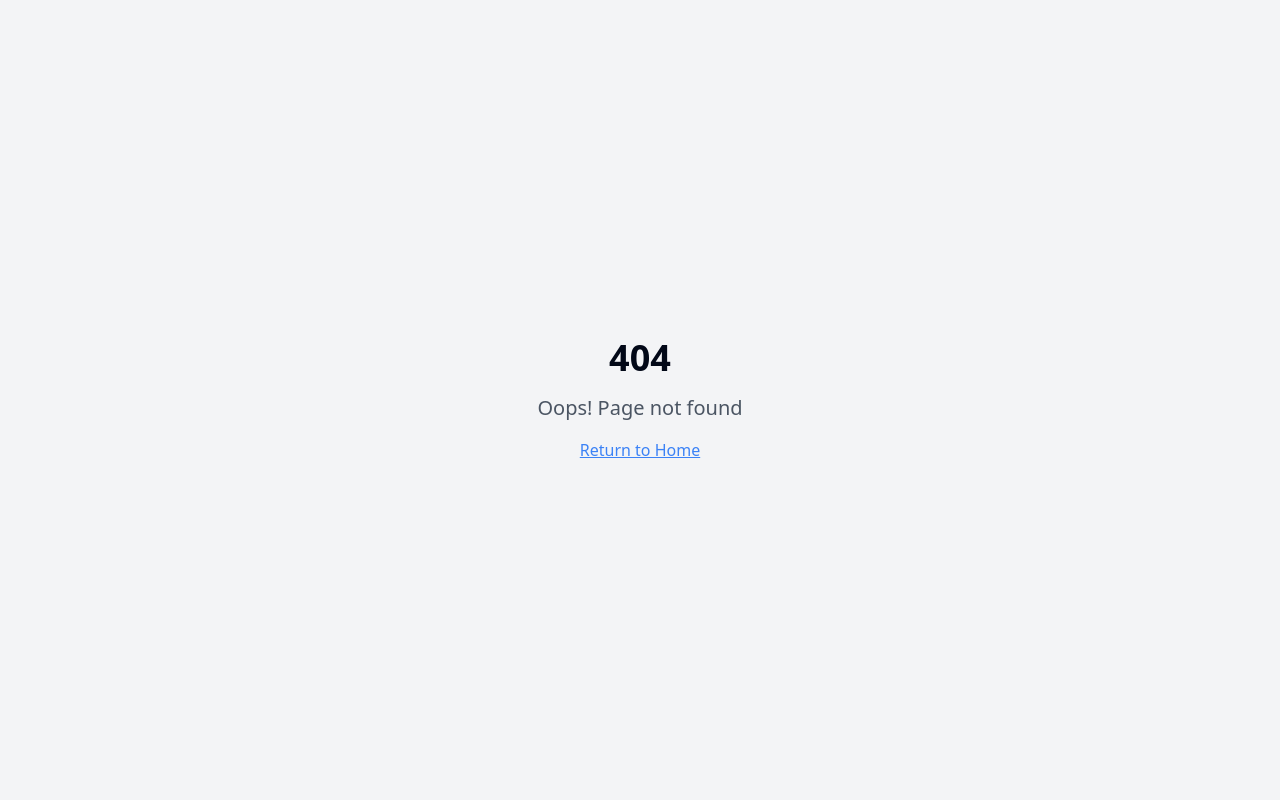
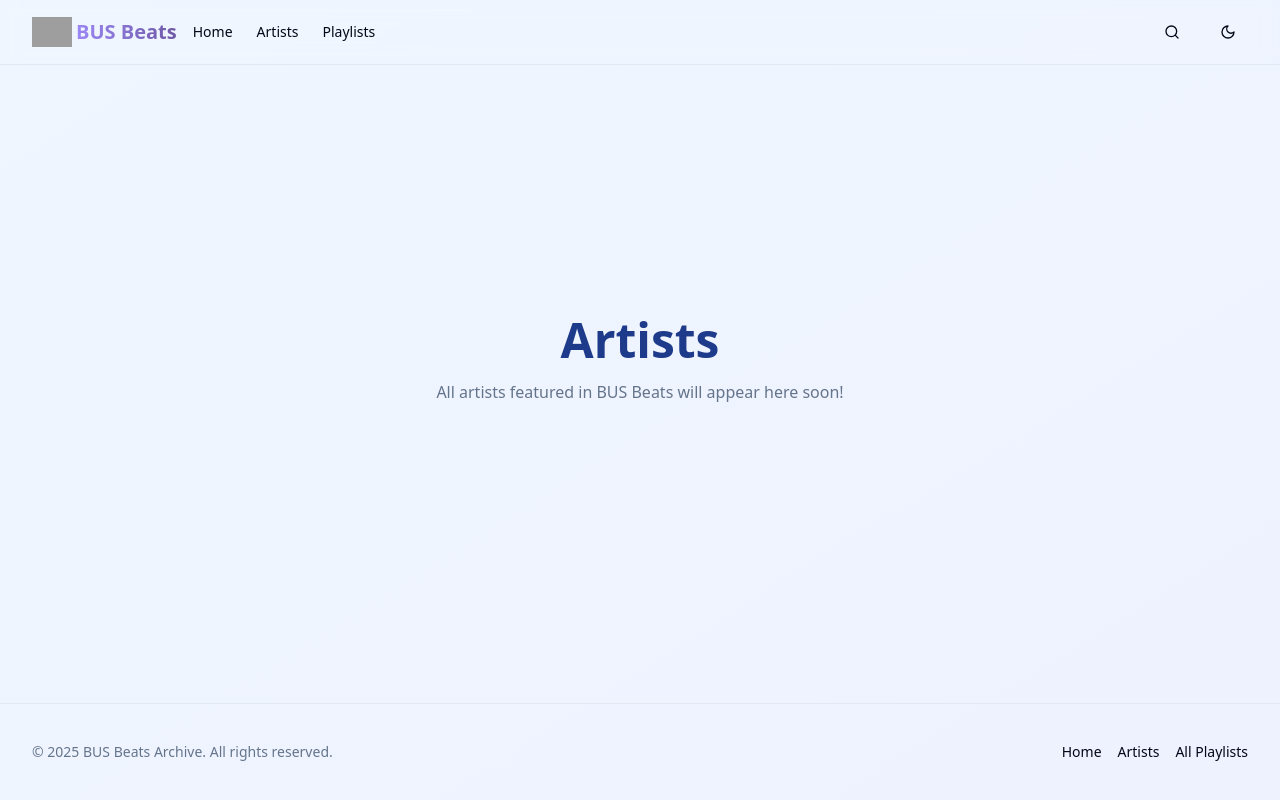
Before and after one commit to torjata/bus-beats-archive, a React (Vite) app: page /artists in a window 1280 px wide. Before the commit this address had no page. Built offline with nearby package versions, Linux system fonts and the light colour scheme; grey boxes are pictures that could not be loaded.

Commit message:
feat: Add logo to header and add Artists link
- Added a logo to the header.
- Added a link to the Artists page in the header.

```diff
--- a/src/App.tsx
+++ b/src/App.tsx
@@ -11,13 +11,13 @@ import AllPlaylists from "./pages/AllPlaylists";
 import NotFound from "./pages/NotFound";
 import Playlist from "./pages/Playlist";
 import { useScrollToTopOnRouteChange } from "@/hooks/useScrollToTopOnRouteChange";
+import Artists from "./pages/Artists"; // <--- import Artists page
 
 const queryClient = new QueryClient();
 
 // AnimatePresence wrapper component to access location
 const AnimatedRoutes = () => {
   const location = useLocation();
-  // เรียกใช้ Hook ตรงนี้เลย
   useScrollToTopOnRouteChange();
 
   return (
@@ -25,6 +25,7 @@ const AnimatedRoutes = () => {
       <Routes location={location} key={location.pathname}>
         <Route path="/" element={<Index />} />
         <Route path="/artist/:id" element={<Artist />} />
+        <Route path="/artists" element={<Artists />} />
         <Route path="/playlists" element={<AllPlaylists />} />
         <Route path="/playlist/:id" element={<Playlist />} />
         <Route path="*" element={<NotFound />} />
--- a/src/components/Header.tsx
+++ b/src/components/Header.tsx
@@ -13,8 +13,10 @@ export function Header() {
   return (
     <header className="sticky top-0 z-50 w-full backdrop-blur supports-backdrop-blur:bg-background/60 border-b">
       <div className="container flex h-16 items-center">
-        <div className="mr-4 flex">
-          <Link to="/" className="flex items-center gap-2">
+        <div className="mr-4 flex items-center gap-2">
+          <Link to="/" className="flex items-center gap-1">
+            {/* Logo (ถ้ามีไฟล์โลโก้ใส่ public/logo.png), ใช้ <img /> หากมีภาพ */}
+            <img src="/logo.png" alt="BUS Beats Logo" className="h-10 w-10 object-contain" />
             <span className="hidden font-bold sm:inline-block text-xl bg-gradient-to-r from-music-purple to-music-purple-dark bg-clip-text text-transparent">
               BUS Beats
             </span>
@@ -34,7 +36,6 @@ export function Header() {
               Playlists
             </Link>
           </div>
-
           <div className="flex items-center gap-4">
             <Button
               variant="ghost"
--- /dev/null
+++ b/src/pages/Artists.tsx
@@ -0,0 +1,24 @@
+
+import { Header } from "@/components/Header";
+import { Footer } from "@/components/Footer";
+import { MetaTags } from "@/components/MetaTags";
+
+const Artists = () => (
+  <div className="min-h-screen flex flex-col bg-gradient-to-br from-blue-50 to-indigo-50 dark:from-blue-900/20 dark:to-indigo-900/20">
+    <MetaTags
+      title="Artists | BUS Beats"
+      description="Discover all BUS artists and explore their curated playlists."
+      image="/logo.png"
+      url="/artists"
+    />
+    <Header />
+    <main className="flex-1 container py-16 flex flex-col items-center justify-center">
+      <h1 className="text-3xl md:text-5xl font-bold mb-4 text-blue-900 dark:text-blue-100">Artists</h1>
+      <p className="text-muted-foreground mb-12">All artists featured in BUS Beats will appear here soon!</p>
+      {/* สามารถเพิ่มรายชื่อศิลปินหรือ ArtistCard ตามต้องการ */}
+    </main>
+    <Footer />
+  </div>
+);
+
+export default Artists;
```
